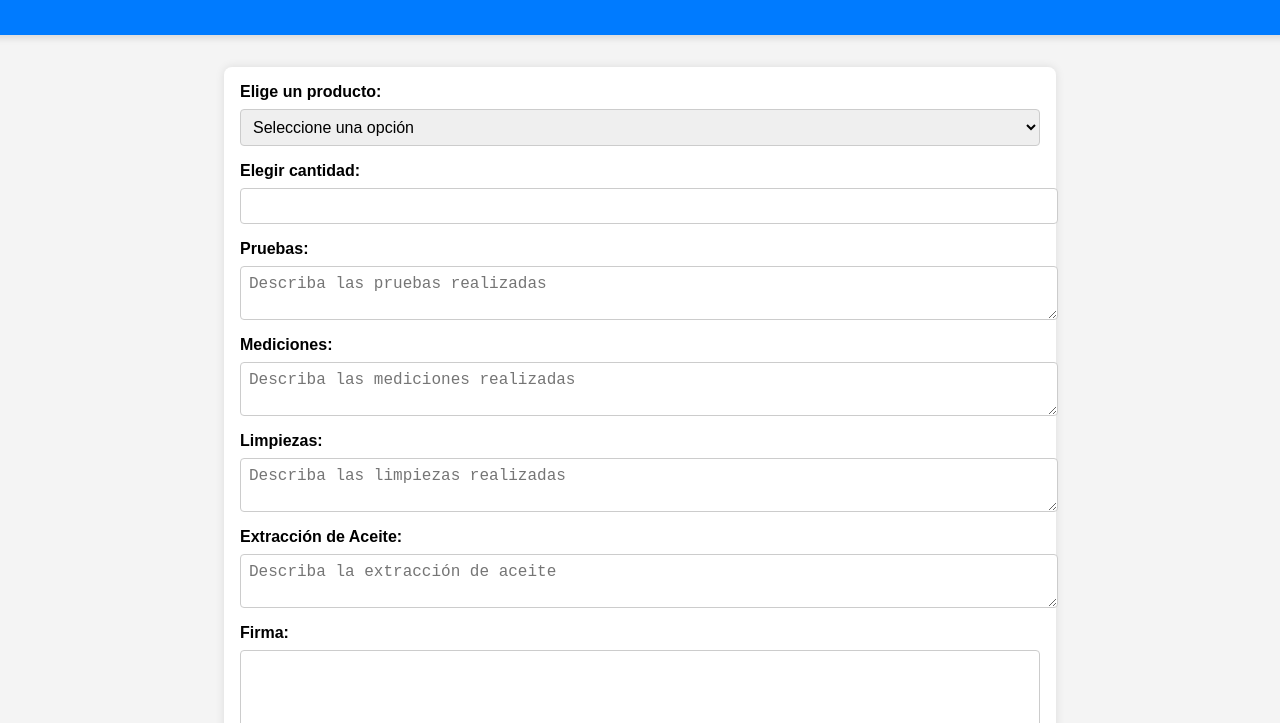
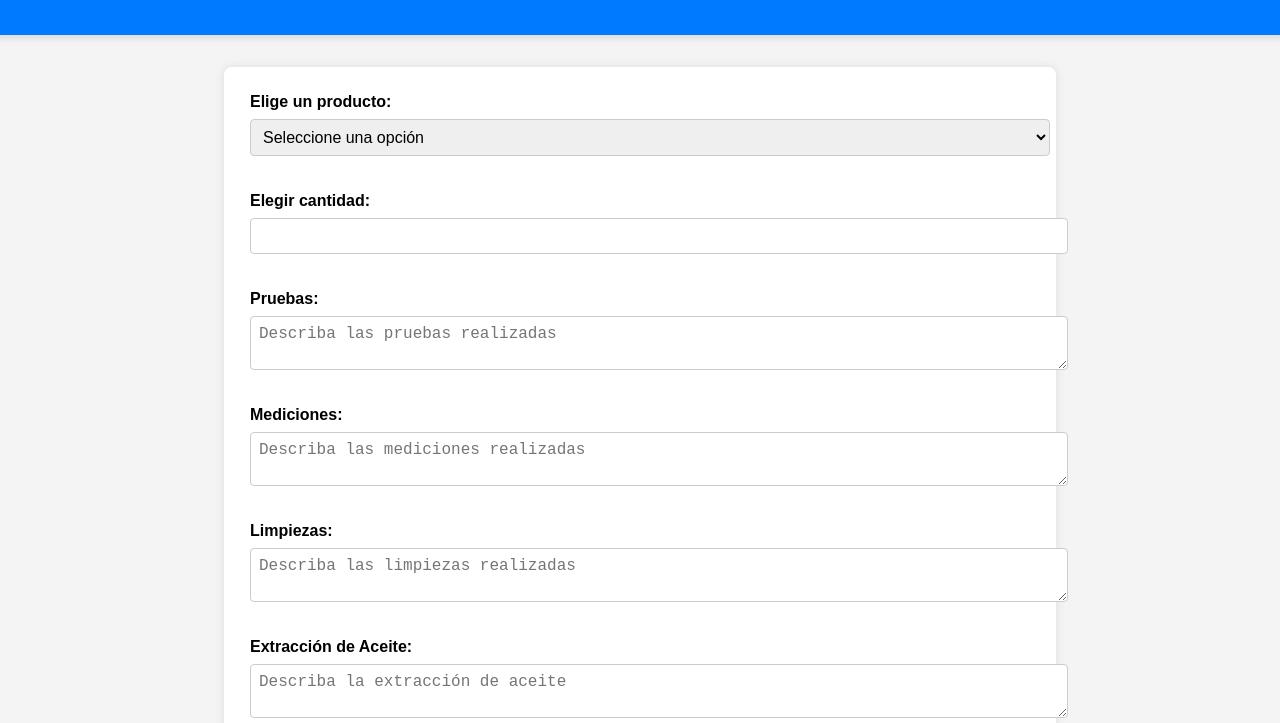
Before and after one commit to GERARD2619-17/HRWEBIE, a plain HTML site: page index.html in a window 1280 px wide. Shown: the part 77-800 px from the top of the page. Drawn offline with nearby package versions, Linux system fonts and the light colour scheme; no server answers.

Commit message:
verificandonuevodiseño

```diff
--- a/styles.css
+++ b/styles.css
@@ -142,15 +142,8 @@ tbody tr:nth-child(even) {
     align-items: center;
 }
 
-.service-item input[type="text"],
-.service-item input[type="file"] {
-    flex: 1;
+    .form-group {
+        flex: 1 1 30%;
+        margin: 10px;
+    }
 }
-
-.service-item .remove-item {
-    background-color: #dc3545;
-}
-
-.service-item .remove-item:hover {
-    background-color: #c82333;
-}
```
